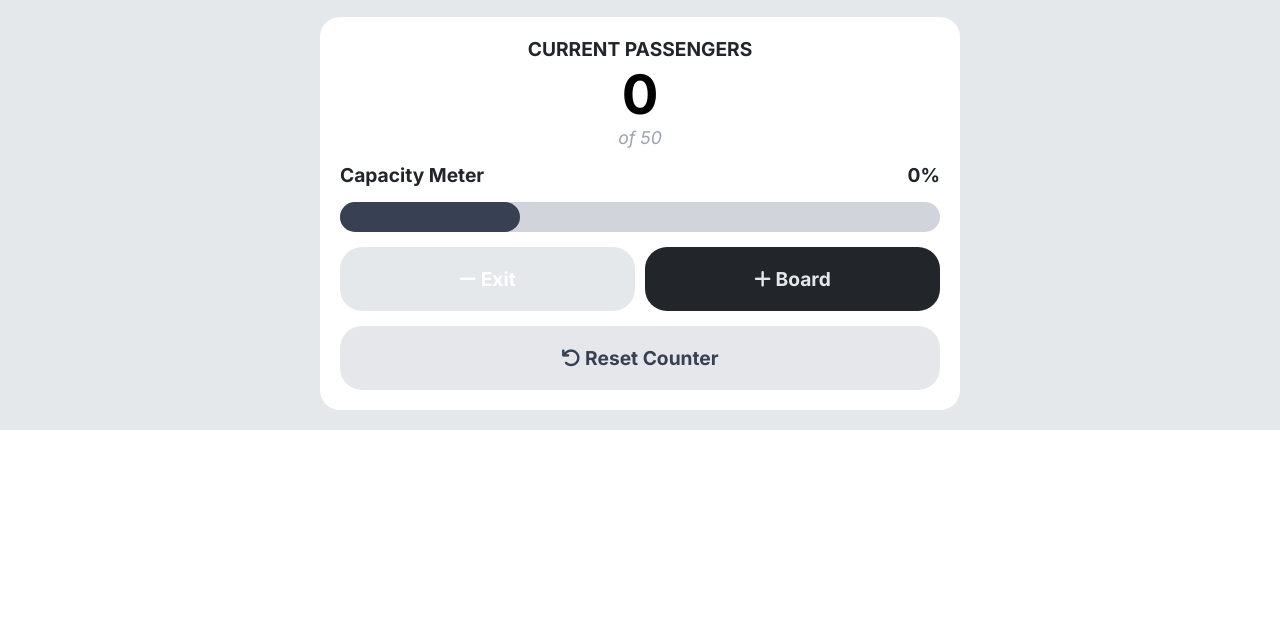
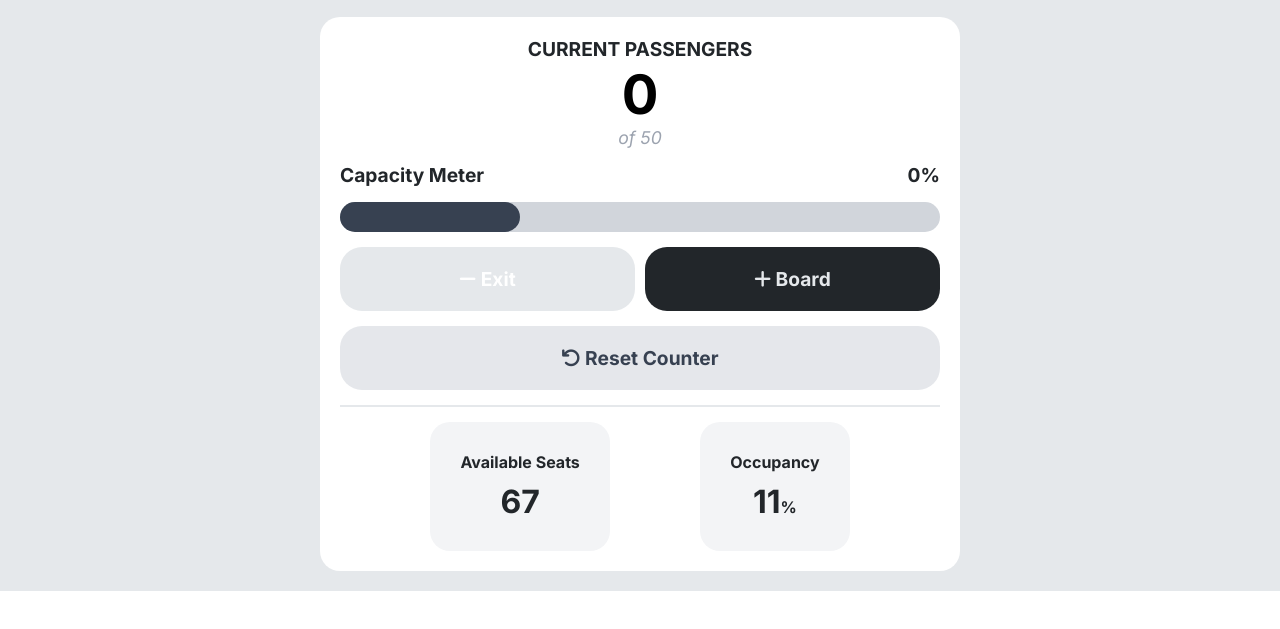
Before and after one commit to BuhleMtshali/mini-projects, a website: page passanger-counter-js/index.html in a window 1280 px wide. Shown: the part 163-792 px from the top of the page. Drawn offline with Linux system fonts and the light colour scheme.

Commit message:
updated the styles

```diff
--- a/passanger-counter-js/app.css
+++ b/passanger-counter-js/app.css
@@ -137,3 +137,33 @@ header small{
     font-size: 1.2rem;
     font-weight: bold;
 }
+
+hr{
+    width: 100%;
+    height: 2px;
+    background: rgb(229, 232, 235);
+    border: none;
+}
+
+.seats-container{
+    display: flex;
+    align-items: center;
+    width: 100%;
+    justify-content: space-evenly;
+}
+
+.seats{
+    background: rgb(243, 244, 246);
+    color: rgb(34, 38, 42);
+    display: flex;
+    flex-direction: column;
+    align-items: center;
+    gap: 10px;
+    padding: 30px;
+    border-radius: 20px;
+    font-weight: bold;
+}
+
+#available, #occupancy{
+    font-size: 2rem;
+}
--- a/passanger-counter-js/index.html
+++ b/passanger-counter-js/index.html
@@ -43,6 +43,17 @@
 			<div class="reset-btn-container">
 				<button id="reset-btn"><i class="fa-solid fa-arrow-rotate-left"></i> Reset Counter</button>
 			</div>
+			<hr>
+			<div class="seats-container">
+			<div class="seats">
+				<p>Available Seats</p>
+				<p id="available">67</p>
+			</div>
+			<div class="seats">
+				<p>Occupancy</p>
+				<p><span id="occupancy">11</span>%</p>
+			</div>
+		 </div>
 		 </div>
 		 <!-- END OF COUNTER CONTAINER -->
 	</div>
```
